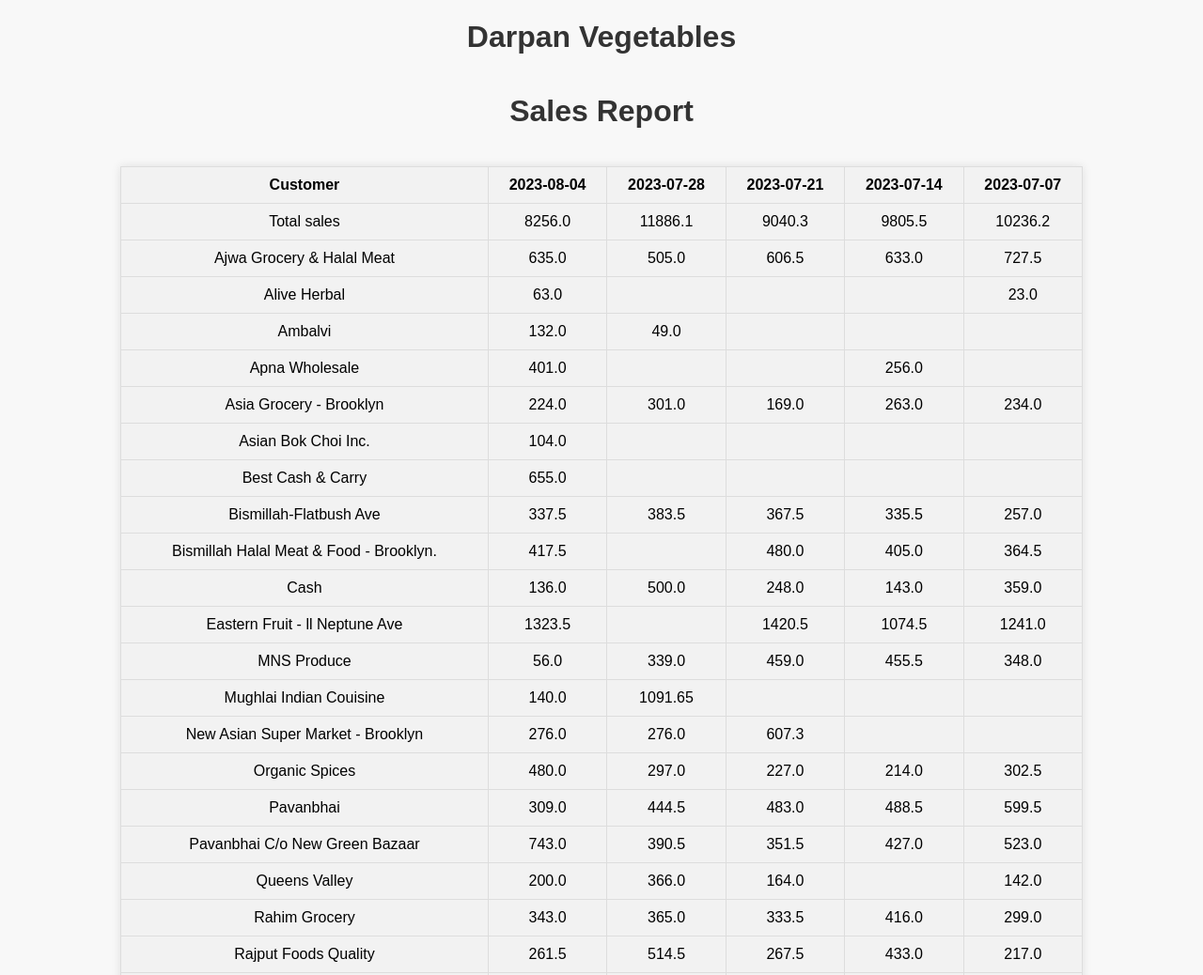
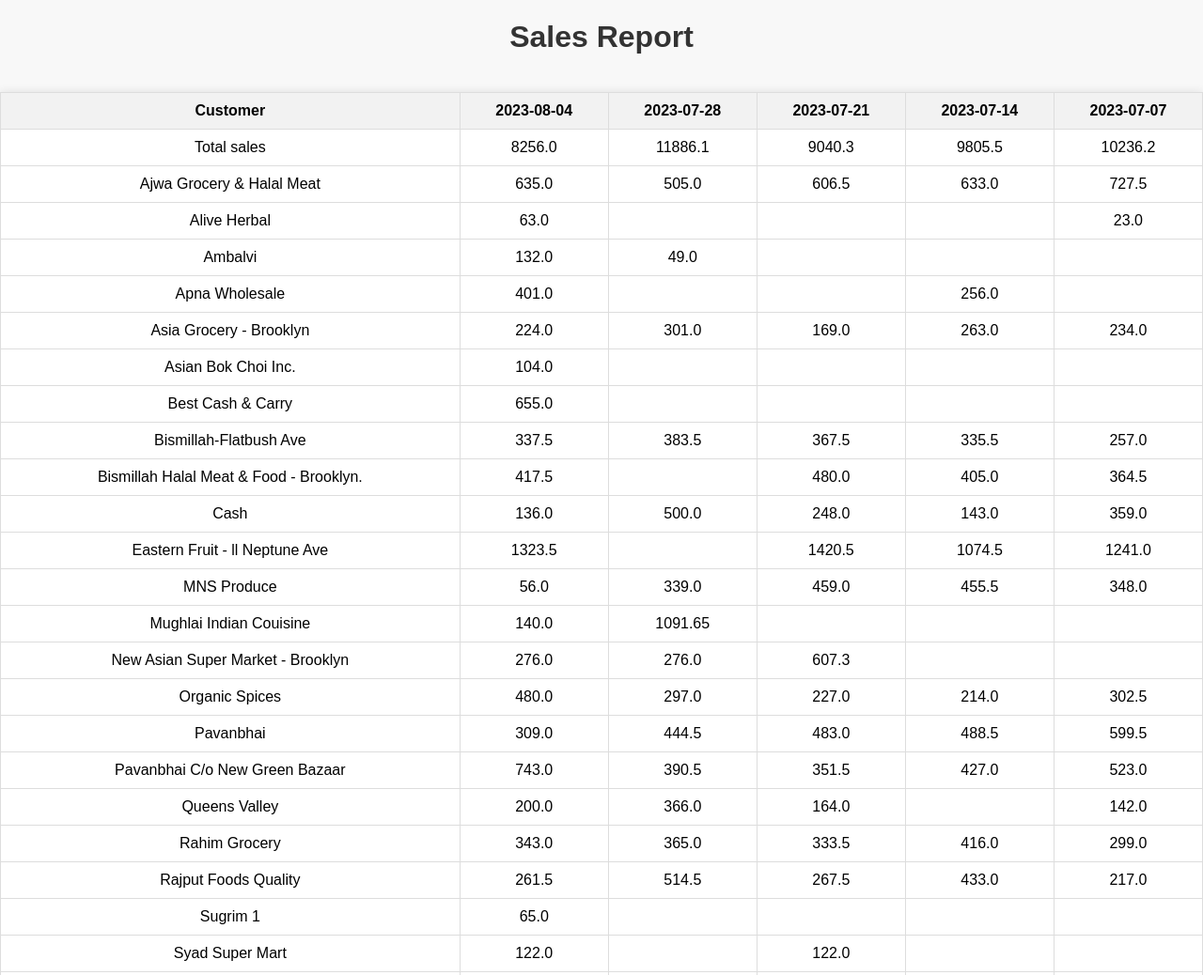
Before and after one commit to DarpanVegetables/Sales, a plain HTML site: page Index.html in a window 1280 px wide. Shown: the top 1038 px of the page at 94% size. Drawn offline with Linux system fonts and the light colour scheme.

Commit message:
Update Index.html

```diff
--- a/Index.html
+++ b/Index.html
@@ -3,10 +3,6 @@
 <head>
     <meta charset="UTF-8">
     <meta name="viewport" content="width=device-width, initial-scale=1.0">
-      <header>
-      <h1 class="store-name">Darpan Vegetables</h1>
-      <link rel="stylesheet" href="styles.css">
-    </header>
     <title>Sales Report</title>
     <style>
         body {
@@ -26,39 +22,29 @@
         }
         table {
             border-collapse: collapse;
-            width: 80%;
+            width: 100%; /* Occupy full width on all devices */
             margin-top: 20px;
             box-shadow: 0 0 10px rgba(0, 0, 0, 0.1);
             background-color: white;
+            overflow-x: auto; /* Enable horizontal scrolling on smaller screens */
         }
         th, td {
             border: 1px solid #ddd;
             padding: 10px;
             text-align: center;
+            white-space: nowrap; /* Prevent text wrapping in cells */
         }
         th {
             background-color: #f2f2f2;
+            position: sticky;
+            top: 0;
+            z-index: 1;
         }
         .increasing {
             background-color: #b2ffb2; /* Light green */
         }
         .decreasing {
             background-color: #ffb2b2; /* Light red */
-        }
-
-        /* Sticky headers */
-        .sticky-header thead {
-            position: sticky;
-            top: 0;
-            background-color: #f2f2f2;
-            z-index: 1;
-        }
-        .sticky-header th {
-            position: -webkit-sticky; /* Safari */
-            position: sticky;
-            top: 0;
-            background-color: #f2f2f2;
-            z-index: 1;
         }
     </style>
 </head>
```
